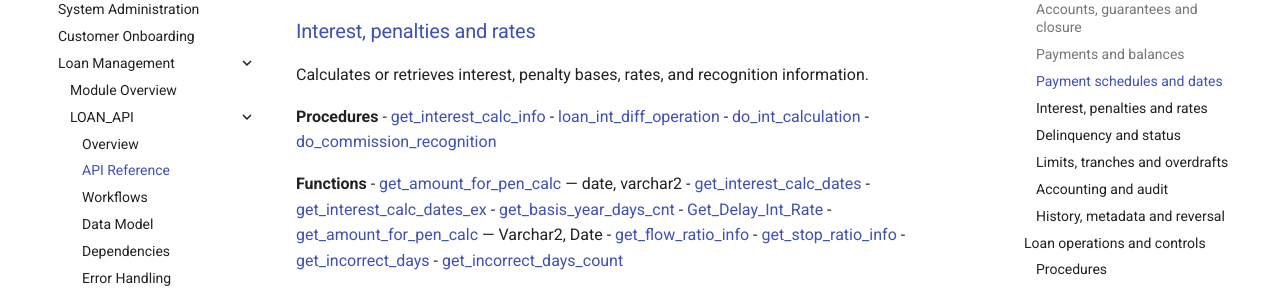
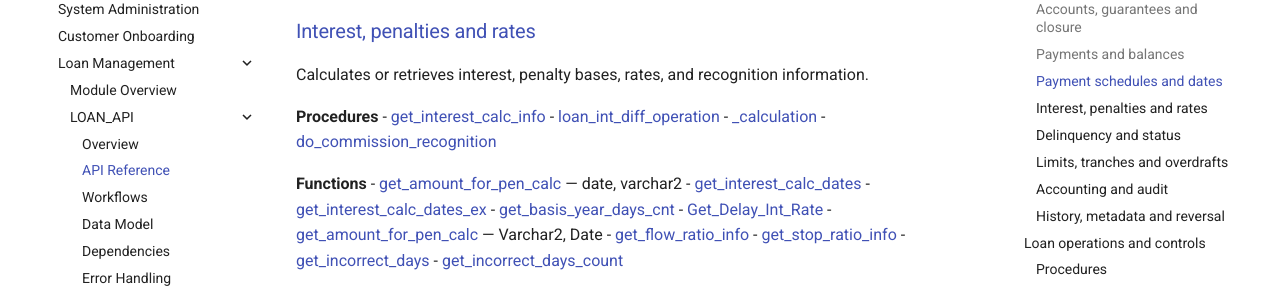
Before and after one commit to SadayCb/gni-documentation-poc10.0, an MkDocs documentation site: the page built from docs/api.md, in a window 1280 px wide and 900 px high, scrolled down 1130 px. Shown: the part 153-441 px from the top of the window. Built offline with MkDocs 1.6.1 and Material for MkDocs 9.7.7, drawn with Linux system fonts in a browser that asks for light colours.

````diff
--- a/docs/api.md
+++ b/docs/api.md
@@ -92,7 +92,7 @@ Calculates or retrieves interest, penalty bases, rates, and recognition informat
 **Procedures**
 - [get_interest_calc_info](#get-interest-calc-info)
 - [loan_int_diff_operation](#loan-int-diff-operation)
-- [do_int_calculation](#do-int-calculation)
+- [_calculation](#do-int-calculation)
 - [do_commission_recognition](#do-commission-recognition)
 
 **Functions**
@@ -2576,6 +2576,7 @@ The overall calculation process follows these stages:
 14. Record failures and check the batch-error state.
 
 **Important:** The procedure coordinates multiple supporting loan API operations. Its financial accuracy depends not only on the logic implemented directly in `do_int_calculation`, but also on the behavior of the date-calculation, balance-selection, interest-difference, accounting-posting, and payment-plan control functions it invokes.
+
 **Signature**
 
 ```sql
````
